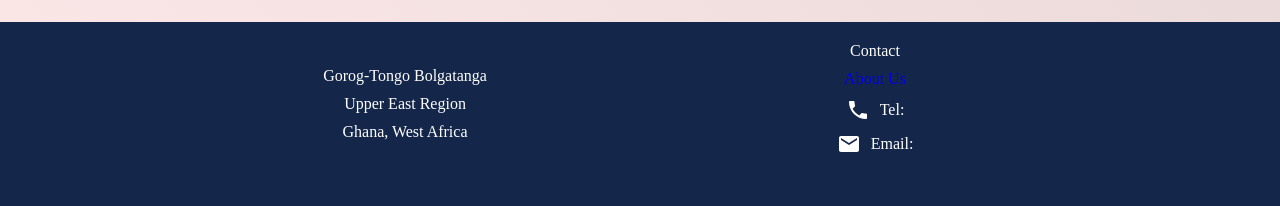
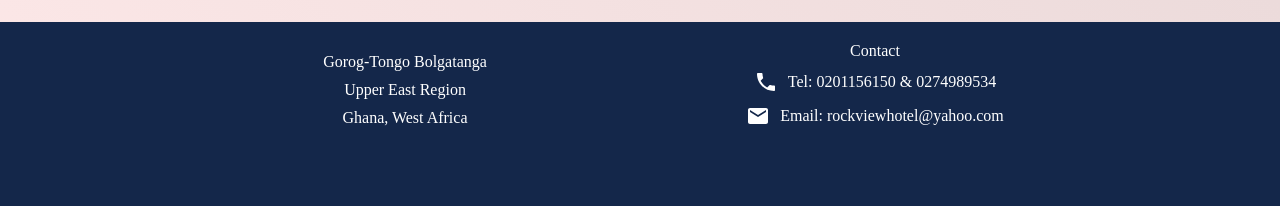
Before and after one commit to woodnathaniel/rockview-v3, a React (Create React App) app in the folder client/: page /booking in a window 1280 px wide. Shown: the part 1283-1489 px from the top of the page. Built offline with nearby package versions, Linux system fonts and the light colour scheme; no server answers; a web font is replaced by a local one.

Commit message:
scroll bar and footer changes

```diff
--- a/client/src/components/footer/Footer.jsx
+++ b/client/src/components/footer/Footer.jsx
@@ -20,9 +20,8 @@ export default function Footer() {
         </div>
         <div className="footer__contacts">
           <span>Contact</span>
-          <span><a href="/contacts">About Us</a></span>
-          <span><PhoneIcon/> Tel: </span>
-          <span> <EmailIcon />Email:</span>
+          <span><PhoneIcon/> Tel: 0201156150 & 0274989534</span>
+          <span> <EmailIcon />Email: rockviewhotel@yahoo.com</span>
           <span></span>
         </div>
         <div className="footer__socials ">
--- a/client/src/pages/booking/booking.css
+++ b/client/src/pages/booking/booking.css
@@ -78,8 +78,8 @@ form button{
   position: relative;
   overflow-y: scroll;
   /* overflow-x: hidden; */
-  scrollbar-width: thin;
-  scrollbar-color: rgba(117, 92, 92, .2) rgba(219, 184, 184, .2) ;
+  scrollbar-width:thin;
+  scrollbar-color: rgba(20, 39, 74, 0.7) rgba(255, 255, 255, 0.2) ;
   height: 70vh;
   display: flex;
   flex-direction: column;
```
Also changed, not shown: 1 other file (tests, documents, lock files or other folders).
